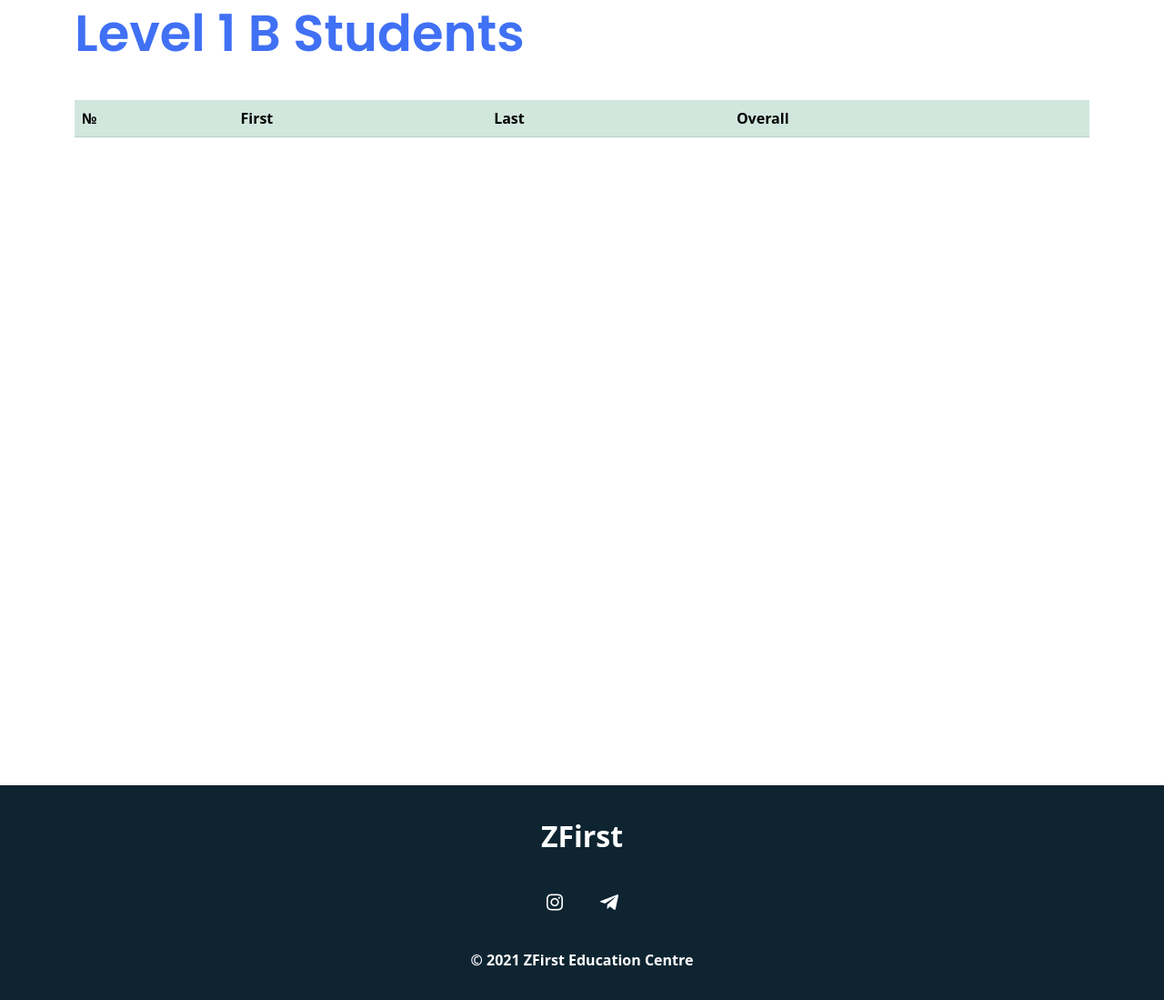
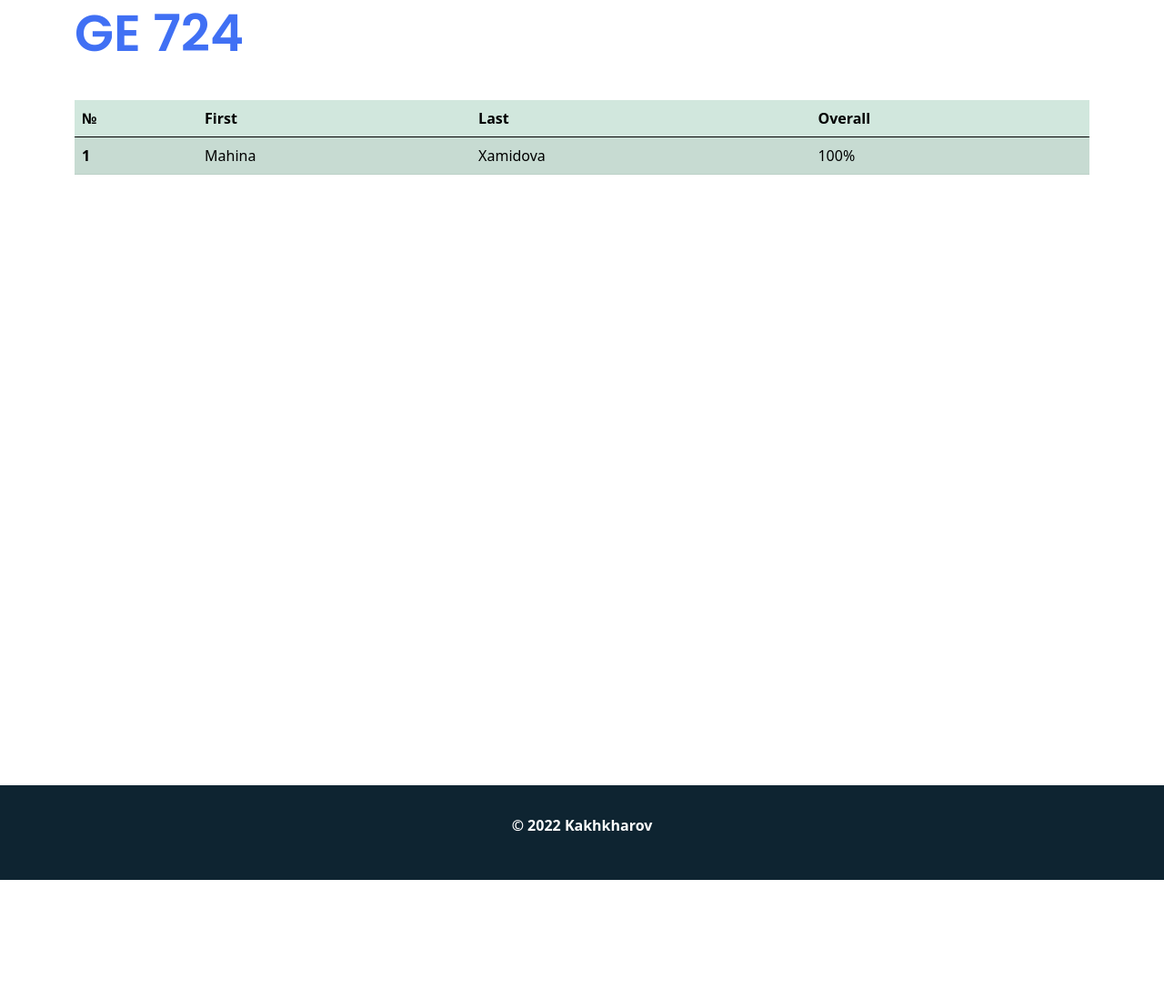
Before and after one commit to stemxxi/ge724, a plain HTML site: page ranking.html in a window 1280 px wide. Shown: the part 97-1196 px from the top of the page at 91% size. After the commit the page ends 1064 px from the top, so only its background shows below. Drawn offline with nearby package versions, Linux system fonts and the light colour scheme.

Commit message:
kakhkharovtt

```diff
--- a/ranking.html
+++ b/ranking.html
@@ -38,7 +38,7 @@
         <main class="l-main extra-main">
             <!--===== HOME =====-->
             <section class="home extra-home container-lg" >
-                <h2 class="student">Level 1 B Students</h2>
+                <h2 class="student">GE 724</h2>
                 <table class="table table-success table-striped">
                     <thead>
                       <tr>
@@ -48,14 +48,14 @@
                         <th scope="col">Overall</th>
                       </tr>
                     </thead>
-                    <!-- <tbody>
+                    <tbody>
                       <tr>
                         <th scope="row">1</th>
-                        <td>Sardor</td>
-                        <td>Nizomitdinov</td>
-                        <td>0%</td>
+                        <td>Mahina</td>
+                        <td>Xamidova</td>
+                        <td>100%</td>
                       </tr>
-                      <tr>
+                      <!-- <tr>
                         <th scope="row">2</th>
                         <td>Robiya</td>
                         <td>Abdurakhmonova</td>
@@ -102,10 +102,10 @@
                         <td>Zafar</td>
                         <td>-</td>
                         <td>0%</td>
-                      </tr>
+                      </tr> -->
 
 
-                    </tbody> -->
+                    </tbody>
                   </table>
             </section>
 
@@ -114,13 +114,8 @@
 
         <!--===== FOOTER =====-->
         <footer class="footer">
-            <p class="footer__title">ZFirst</p>
-            <div class="footer__social">
 
-                <a href="https://www.instagram.com/zfirst_uz/?hl=en" class="footer__icon"><i class='bx bxl-instagram' ></i></a>
-                <a href="https://t.me/zfirst_uz" class="footer__icon"><i class='bx bxl-telegram' ></i></a>
-            </div>
-            <p>&#169; 2021 ZFirst Education Centre</p>
+            <p>&#169; 2022 Kakhkharov</p>
         </footer>
 
 
```
Also changed, not shown: homework.html (+1 -6 lines), homeworkjuly.html (+1 -6 lines), index.html (+2 -2 lines), material.html (+1 -6 lines), practice.html (+1 -6 lines), secondpage.html (+1 -6 lines), slides.html (+1 -6 lines), tips.html (+1 -6 lines).
